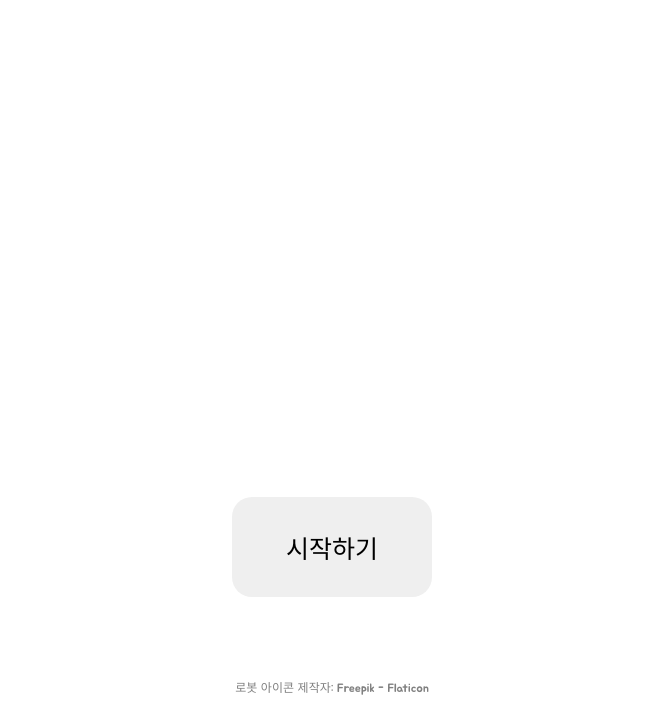
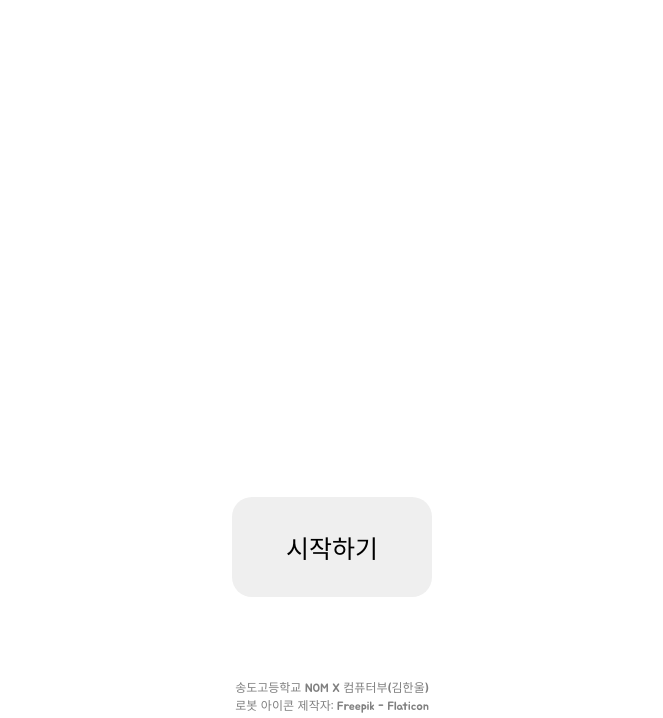
Before and after one commit to kimhanul-max/SongdoBot, a plain HTML site: page index.html in a window 1280 px wide. Shown: the part 82-800 px from the top of the page, without its empty margins (308-971 px from the left). Drawn offline with Linux system fonts and the light colour scheme.

Commit message:
add-credit

```diff
--- a/index.html
+++ b/index.html
@@ -20,6 +20,7 @@
         <h1><div class="blue">송도고</div>를 빛낸 영웅들</h1>
         <button onclick='location.href = "main.html"' id="startBtn">시작하기</button>
         <div class="credit">
+            <div>송도고등학교 NOM X 컴퓨터부(김한울)</div>
             <a href="https://www.flaticon.com/kr/free-icons" title="로봇 아이콘">로봇 아이콘  제작자: Freepik - Flaticon</a>
         </div>
     </body>
--- a/style.css
+++ b/style.css
@@ -69,6 +69,7 @@ img{
     border-radius: 20px;
 }
 .credit{
+    color: gray;
     left: 0;
     right: 0;
     position: fixed;
```
Also changed, not shown: main.html (+1 -0 lines).
